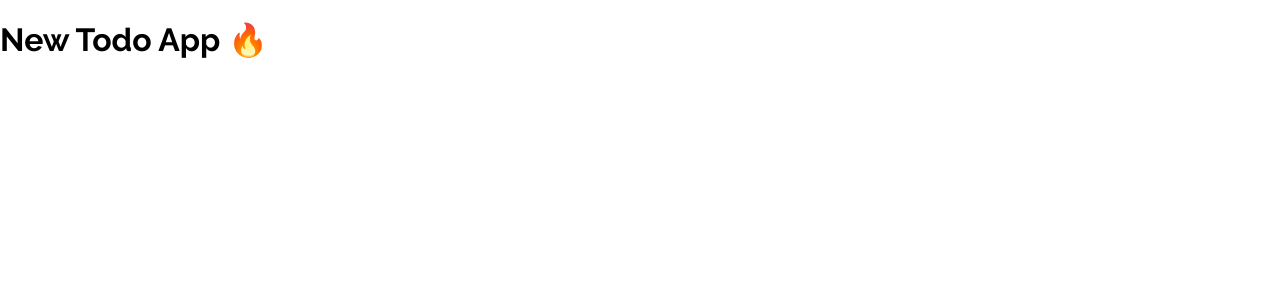
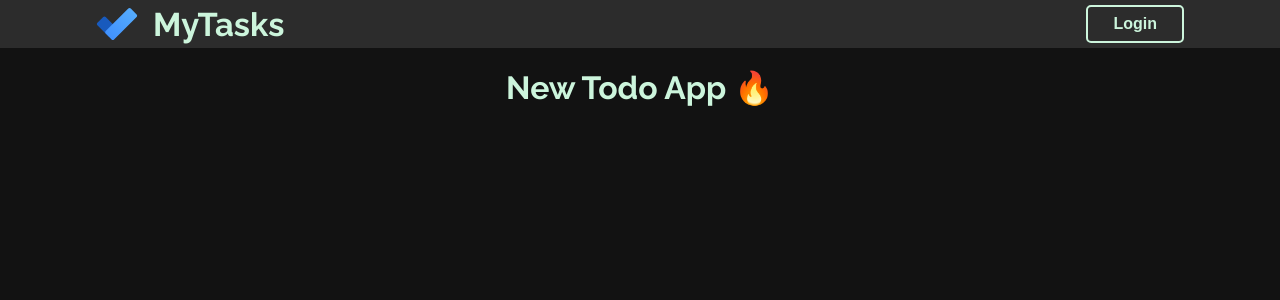
Before and after one commit to Vijendra-Achar/my-tasks, a React (Create React App) app: page / in a window 1280 px wide. Shown: the top 300 px of the page. Built offline with nearby package versions, Linux system fonts and the light colour scheme.

Commit message:
Basic Layout implemented ☑️

```diff
--- a/src/App.js
+++ b/src/App.js
@@ -1,12 +1,15 @@
+import Header from './components/Header';
+
 import './App.scss';
-
-import Header from './components/Header';
+import './scss/_utillities.scss';
 
 function App() {
   return (
     <div>
       <Header />
-      <h1>New Todo App 🔥</h1>
+      <div className="App container">
+        <h1>New Todo App 🔥</h1>
+      </div>
     </div>
   );
 }
--- a/src/components/Header.jsx
+++ b/src/components/Header.jsx
@@ -1,5 +1,24 @@
 import React from 'react';
 
-export default function Header() {
-  return <div className="header"></div>;
+import AppLogo from '../assets/todo.svg';
+
+import './Header.scss';
+import '../scss/_utillities.scss';
+
+function Header() {
+  return (
+    <div className="header">
+      <div className="container flex justify-space-between align-center">
+        <div className="header-title flex justify-space-around align-center">
+          <img className="header-logo" src={AppLogo} alt="" />
+          <h3>MyTasks</h3>
+        </div>
+        <div className="header-controls">
+          <button className="button">Login</button>
+        </div>
+      </div>
+    </div>
+  );
 }
+
+export default Header;
--- /dev/null
+++ b/src/components/Header.scss
@@ -0,0 +1,36 @@
+@import '../scss/colours';
+
+.header {
+  height: 6vh;
+  background-color: $light-background-color;
+
+  &-logo {
+    width: 42px;
+    height: 42px;
+    margin: 0 15px 0 0;
+  }
+
+  &-title {
+    font-size: 1.75em;
+  }
+}
+
+.button {
+  padding: 8px 25px;
+  color: $text-color;
+  background-color: $light-background-color;
+  outline: none;
+  border: none;
+  cursor: pointer;
+  border: 2px solid $text-color;
+  border-radius: 5px;
+  font-size: 1em;
+  font-weight: 600;
+
+  transition: all 0.25s;
+
+  &:hover {
+    background-color: $text-color;
+    color: $light-background-color;
+  }
+}
--- a/src/index.scss
+++ b/src/index.scss
@@ -1,6 +1,10 @@
 @import url('https://fonts.googleapis.com/css2?family=Raleway:wght@200;400;700&display=swap');
 
+@import './scss/colours';
+
 body {
+  background-color: $background-color;
+  color: $text-color;
   margin: 0;
   font-family: 'Raleway', sans-serif;
   -webkit-font-smoothing: antialiased;
--- /dev/null
+++ b/src/scss/_colours.scss
@@ -0,0 +1,5 @@
+$background-color: #121212;
+
+$text-color: #ccf5dc;
+
+$light-background-color: lighten($background-color, 10%);
--- /dev/null
+++ b/src/scss/_utillities.scss
@@ -0,0 +1,45 @@
+.container {
+  width: 85vw;
+  margin: 0px auto;
+  height: inherit;
+}
+
+.flex {
+  display: flex;
+
+  &-row {
+    flex-direction: row;
+  }
+
+  &-column {
+    flex-direction: column;
+  }
+}
+
+.justify {
+  &-space-between {
+    justify-content: space-between;
+  }
+
+  &-space-around {
+    justify-content: space-around;
+  }
+
+  &-center {
+    justify-content: center;
+  }
+
+  &-start {
+    justify-content: flex-start;
+  }
+
+  &-end {
+    justify-content: flex-end;
+  }
+}
+
+.align {
+  &-center {
+    align-items: center;
+  }
+}
```
Also changed, not shown: src/assets/todo.svg (added).
